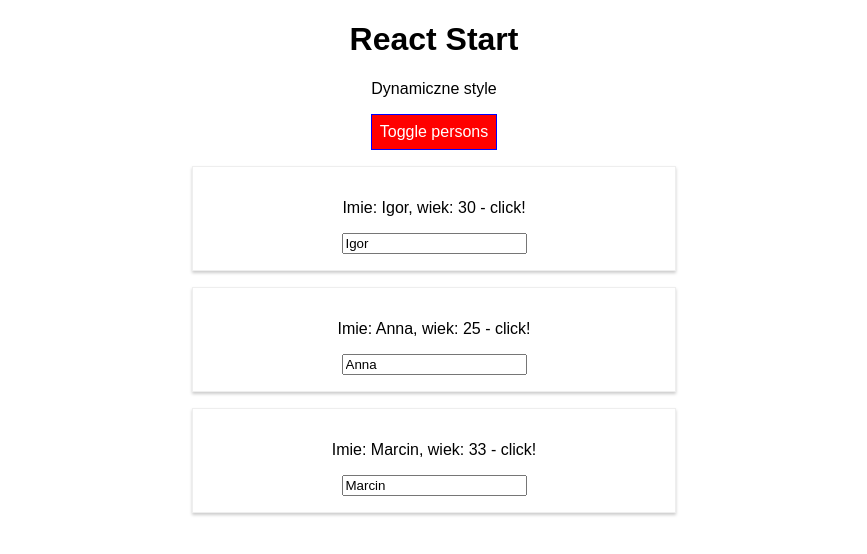
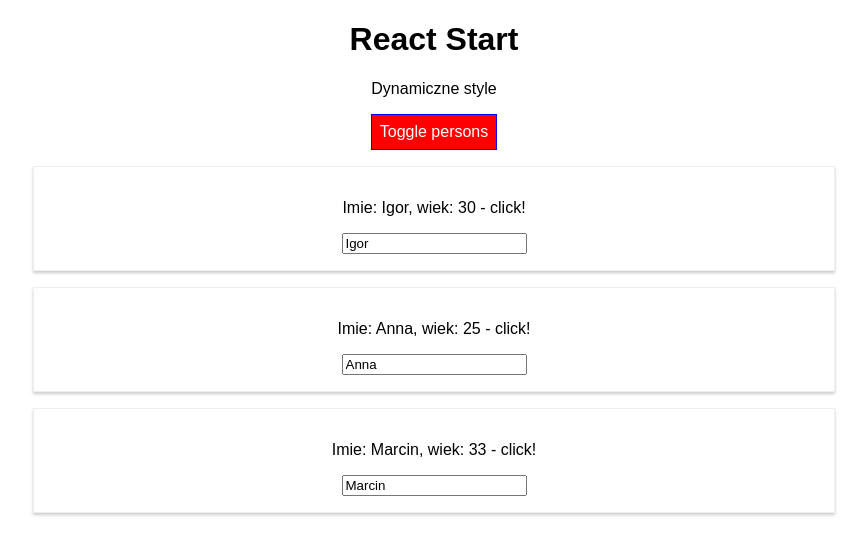
Before and after one commit to IgorSzczerbicki/react_styling, a React (Create React App) app: page / in a window 1280 px wide. Both pictures are taken after a click on the button "Toggle persons". Shown: the top 554 px of the page, without its empty margins (206-1073 px from the left). Built offline with nearby package versions, Linux system fonts and the light colour scheme.

Commit message:
Wlaczanie i uzywanie modulow CSS - przed komenda "nmp eject"

```diff
--- a/src/App.js
+++ b/src/App.js
@@ -1,7 +1,7 @@
 import React, { Component } from 'react';
 import './App.css';
 import Person from './Person/Person'
-import Radium, {StyleRoot} from 'radium'
+//import Radium, {StyleRoot} from 'radium'
 
 class App extends Component {
 
@@ -50,11 +50,11 @@ class App extends Component {
 			font: 'inherit',
 			border: '1px solid blue',
 			padding: '8px',
-			cursor: 'pointer',
+			/*cursor: 'pointer',
 			':hover': {
 				backgroundColor: 'lightgreen',
 				color: 'black'
-			}
+			}*/
 		};
 
 		let persons = null;
@@ -73,10 +73,10 @@ class App extends Component {
 				</div>
 			);
 			btnStyle.backgroundColor = 'red';
-			btnStyle[':hover'] = {
+			/*btnStyle[':hover'] = {
 				backgroundColor: 'salmon',
 				color: 'black'
-			}
+			}*/
 		}
 
 		let classes = [];
@@ -88,7 +88,6 @@ class App extends Component {
 		}
 
 		return (
-			<StyleRoot>
 			<div className="App">
 				<h1>React Start</h1>
 				<p className={classes.join(' ')}>Dynamiczne style</p>
@@ -98,9 +97,8 @@ class App extends Component {
 				</button>
 				{persons}
 			</div>
-			</StyleRoot>
 		);
 	}
 }
 
-export default Radium(App);
+export default App; //Radium(App);
--- a/src/Person/Person.js
+++ b/src/Person/Person.js
@@ -1,15 +1,15 @@
 import React from 'react'
 import './Person.css'
-import Radium from 'radium'
+//import Radium from 'radium'
 
 const person = (props) => {
-	const style = {
+	/*const style = {
 		'@media (min-width: 500px)': {
 			width: '450px'
 		}
-	};
+	};*/
 	return (
-		<div className="Person" style={style}>
+		<div className="Person" > {/*style={style}>*/}
 			<p onClick={props.delete}>
 				Imie: {props.name}, wiek: {props.age} - click!
 			</p>
@@ -24,4 +24,4 @@ const person = (props) => {
 	)
 };
 
-export default Radium(person);
+export default person; //Radium(person);
```
Lines whose indentation alone changed are shown as unchanged.
